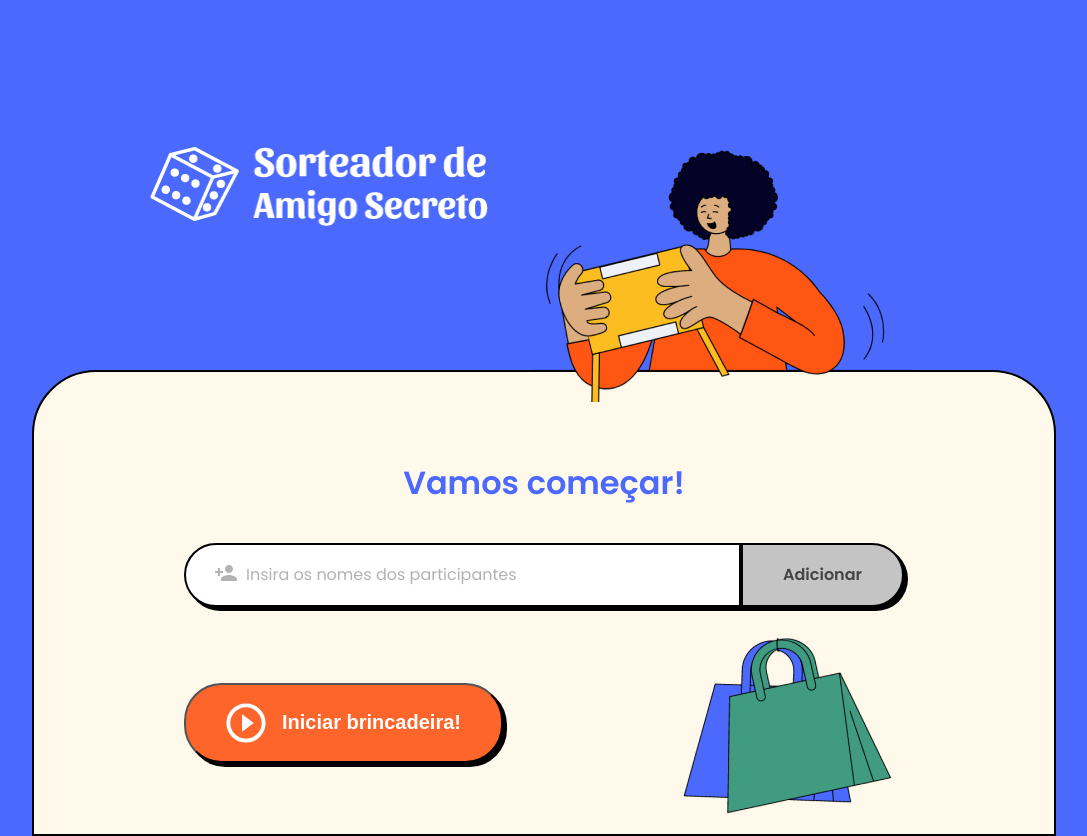
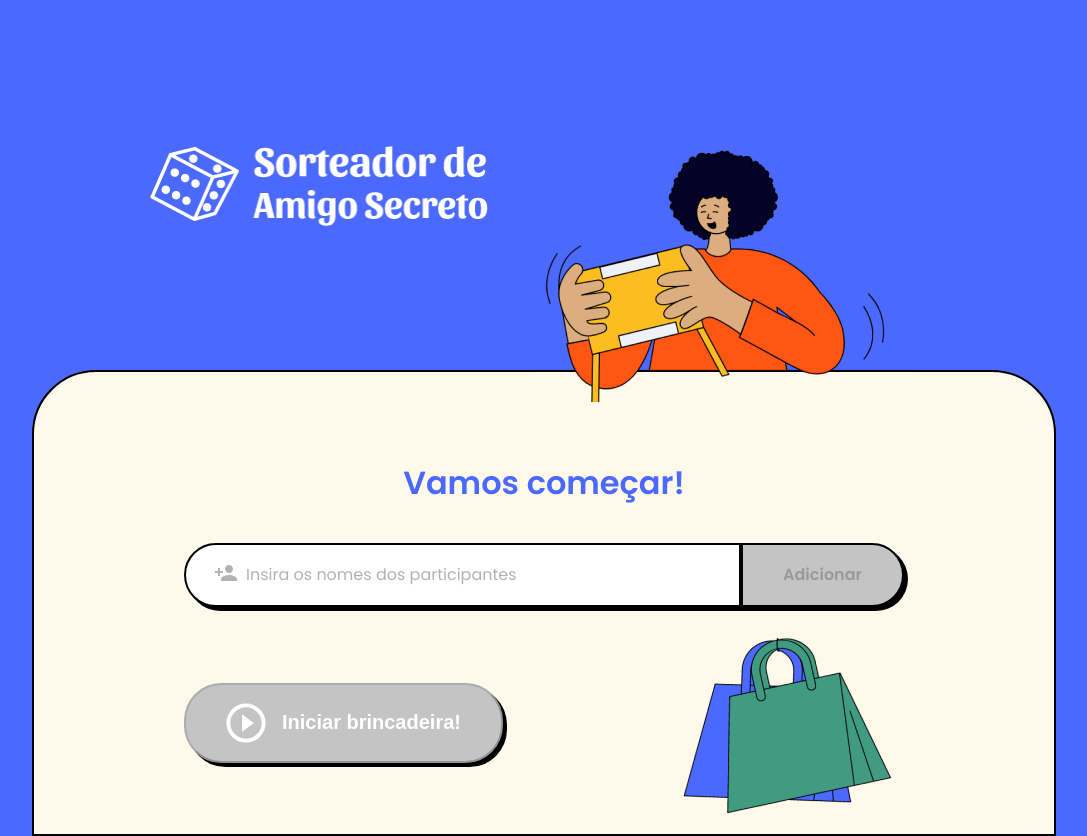
Before and after one commit to leonardobl/sorteador-jest, a React (Create React App) app: page / in a window 1280 px wide. Shown: the whole page, without its empty margins (96-1183 px from the left). Built offline with nearby package versions, Linux system fonts and the light colour scheme.

Commit message:
Fix disable btns

```diff
--- a/src/components/atoms/Button/index.tsx
+++ b/src/components/atoms/Button/index.tsx
@@ -1,3 +1,4 @@
+import { isDisabled } from '@testing-library/user-event/dist/utils'
 import React from 'react'
 import * as S from "./styles"
 
@@ -16,16 +17,17 @@ type ButtomProps = {
   theme: "GRAY" | "ORANGE",
   textButton: string,
   srcIcon?: string,
+  isDisabled?: boolean
   typeButton: "DEFAULT" | "MOBILE",
   onClick?: () => void
 }
 
 
 
-export const Button = ({textButton, theme, srcIcon, typeButton, onClick}: ButtomProps) => {
+export const Button = ({textButton, theme, srcIcon, typeButton, onClick, isDisabled}: ButtomProps) => {
   return (
     <S.Container>
-      <S.Button bgc={colors[theme].bgc} color={colors[theme].color} fontSize={sizes[typeButton].size} fontWeight={sizes[typeButton].wigth}  typeButton={typeButton} onClick={onClick} >
+      <S.Button disabled={isDisabled} bgc={colors[theme].bgc} color={colors[theme].color} fontSize={sizes[typeButton].size} fontWeight={sizes[typeButton].wigth}  typeButton={typeButton} onClick={onClick} >
         {srcIcon && <S.Image src={srcIcon}  size={sizes[typeButton].iconSize} />}
         {textButton}
       </S.Button>
--- a/src/components/atoms/Button/styles.ts
+++ b/src/components/atoms/Button/styles.ts
@@ -14,7 +14,13 @@ export const Container = styled.div``
 
 export const Button = styled.button<ButtonProps>`
 
-
+:disabled {
+  background-color: #c4c4c4;
+  cursor: not-allowed
+}
+:disabled:hover{
+  background-color: #c4c4c4;
+}
 
 ${ ({bgc, color, fontSize, fontWeight}) => css`
 width: max-content;
--- a/src/components/molecules/Input/index.tsx
+++ b/src/components/molecules/Input/index.tsx
@@ -11,14 +11,17 @@ export const Input = ({typeInput, placeHolder, handleOnChange}: InputProps) => {
 
   const [textInput, setTextInput] = React.useState("")
   const [isEmpty, setIsEmpty] = React.useState(true)
+  const [isDisabled, setIsDisabled] = React.useState(true)
 
 
   React.useEffect( ()=>{
     if(!textInput) {
       setIsEmpty(true)
+      setIsDisabled(true)
       return
     }
 
+    setIsDisabled(false)
     setIsEmpty(false)
 
   }, [textInput] )
@@ -37,7 +40,7 @@ export const Input = ({typeInput, placeHolder, handleOnChange}: InputProps) => {
   return (
     <S.Container isEmpty={isEmpty} typeInput={typeInput} >
       <S.Input typeInput={typeInput} placeholder={placeHolder} onChange={e => setTextInput(e.target.value)} value={textInput} isEmpty={isEmpty} />
-      <S.ButtonInput typeInput={typeInput} onClick={handleClick} >Adicionar</S.ButtonInput>
+      <S.ButtonInput disabled={isDisabled} typeInput={typeInput} onClick={handleClick} >Adicionar</S.ButtonInput>
     </S.Container>
   )
 }
--- a/src/components/molecules/Input/styles.ts
+++ b/src/components/molecules/Input/styles.ts
@@ -101,6 +101,14 @@ border: 2px solid #000000;
 box-shadow: 4px 4px 0px #000000;
 
 
+
+:disabled {
+  color: #999;
+  cursor: not-allowed;
+}
+
+
+
 ${({typeInput}) => typeInput === "DEFAULT" ? css`
 border-radius: 0px 37.5px 37.5px 0px;
 ` : css`
--- a/src/components/organisms/formInit/index.tsx
+++ b/src/components/organisms/formInit/index.tsx
@@ -28,7 +28,7 @@ export const FormInit = ({handleOnChange}: FormInitProps) => {
         </S.WrapperListNames>
       </S.Content>
       <S.Footer>
-        <Button textButton='Iniciar brincadeira!' theme='ORANGE' srcIcon='/icons/play_circle_outline.svg' typeButton={'DEFAULT'} onClick={handleClick} />
+        <Button isDisabled={!listNames.length}  textButton='Iniciar brincadeira!' theme='ORANGE' srcIcon='/icons/play_circle_outline.svg' typeButton={'DEFAULT'} onClick={handleClick} />
         <img src='/imagens/sacolas.png' />
       </S.Footer>
     </S.Container>
```
Also changed, not shown: 1 other file (tests, documents, lock files or other folders).
